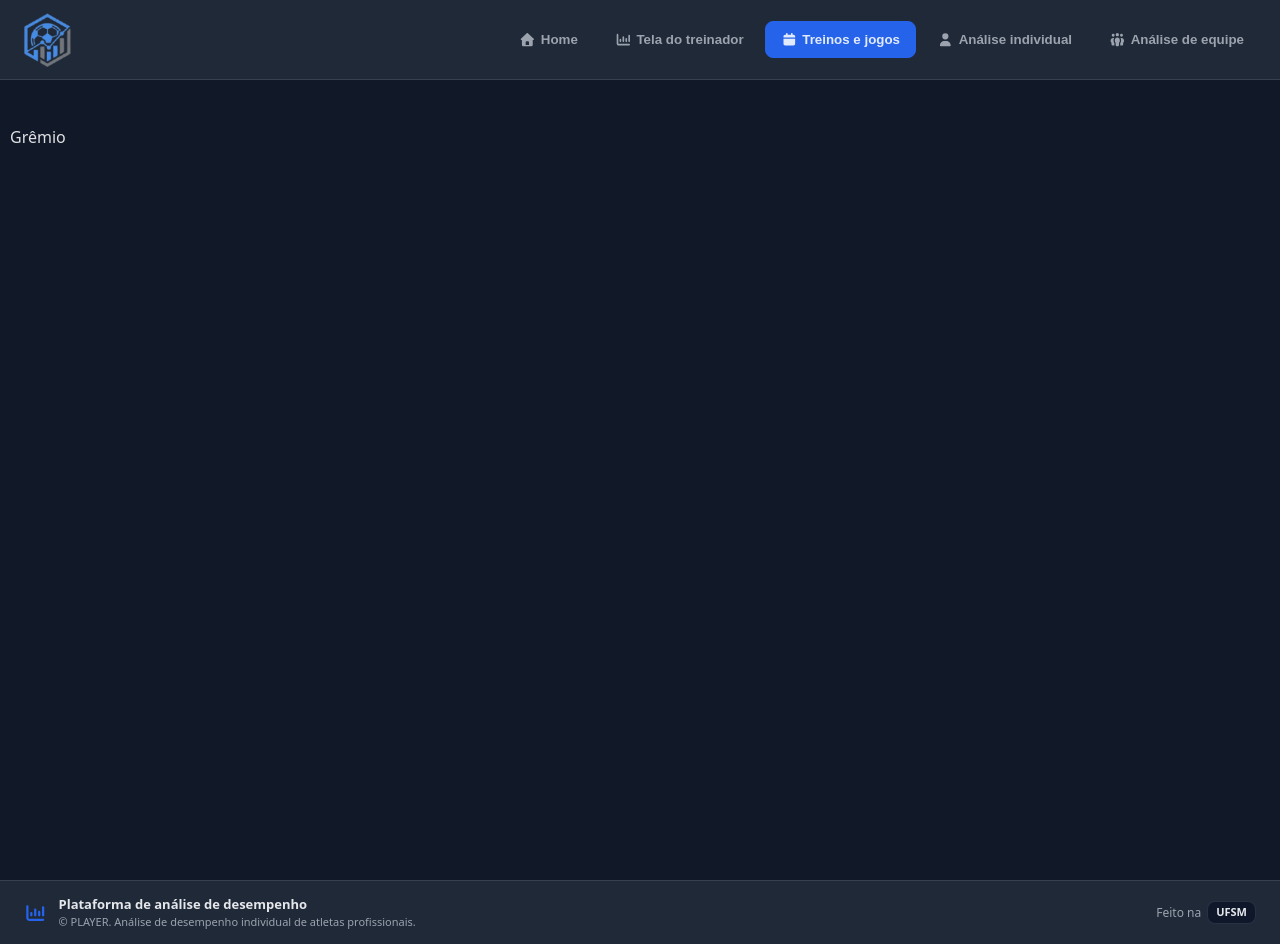
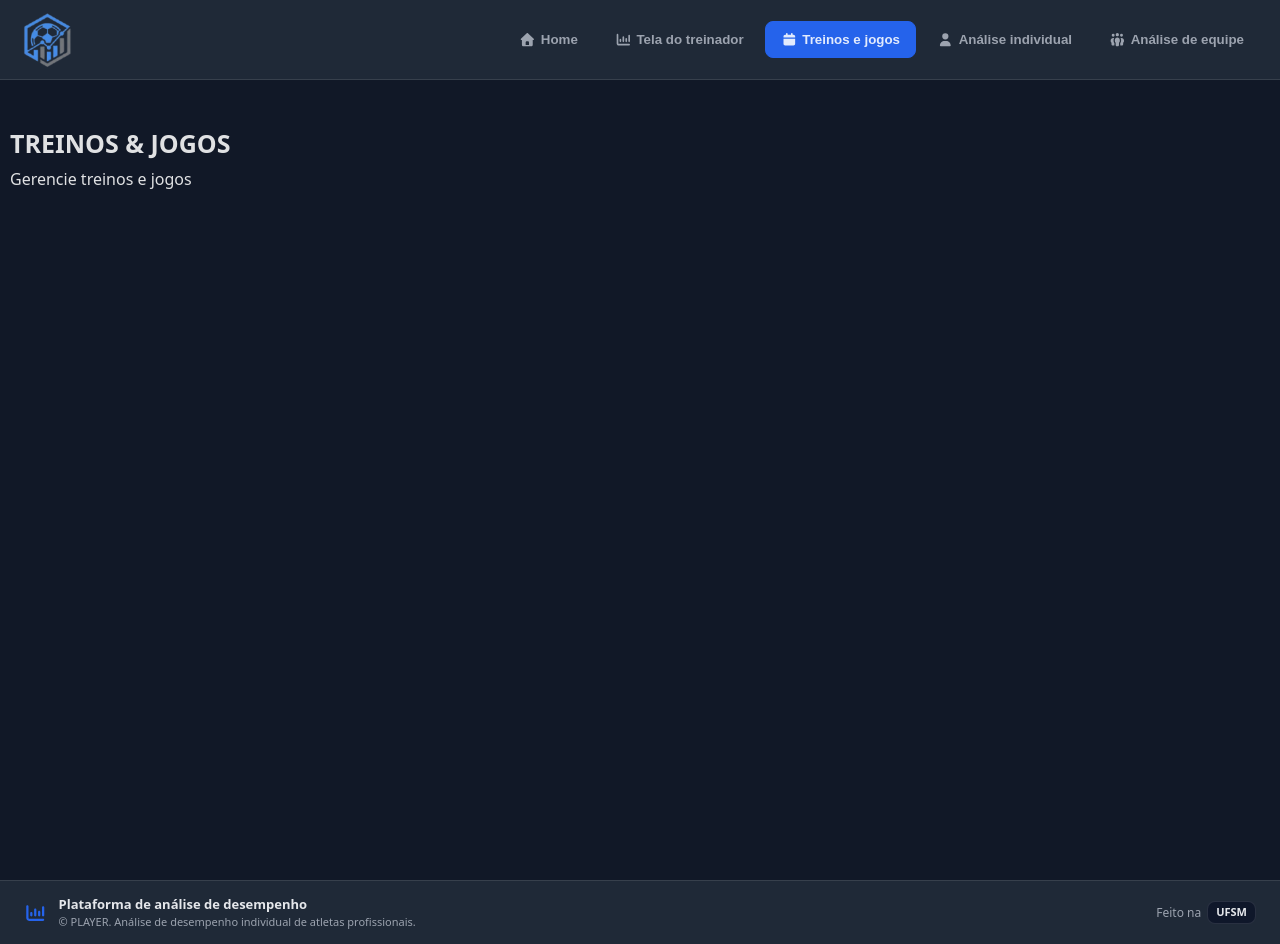
Before and after one commit to diogodls/player, a React (Vite) app: page / in a window 1280 px wide. Both pictures are taken after a click on the button "Treinos e jogos". Built offline with nearby package versions, Linux system fonts and the light colour scheme.

Commit message:
feat(#44): header da tela pronto

```diff
--- a/src/components/HeaderSessionScreen/HeaderSessionScreen.module.scss
+++ b/src/components/HeaderSessionScreen/HeaderSessionScreen.module.scss
@@ -0,0 +1,10 @@
+.headerText {
+  display: flex;
+  flex-direction: column;
+  gap: 4px;
+}
+
+.title {
+  font-weight: bold;
+  font-size: 25px;
+}
--- a/src/components/HeaderSessionScreen/HeaderSessionScreen.tsx
+++ b/src/components/HeaderSessionScreen/HeaderSessionScreen.tsx
@@ -1,7 +1,14 @@
+import styles from "./HeaderSessionScreen.module.scss";
+
 const HeaderSessionScreen =() => {
   return(
-    <div>
-      Grêmio
+    <div className={styles.headerText}>
+      <span className={styles.title}>
+        TREINOS & JOGOS
+      </span>
+      <span>
+        Gerencie treinos e jogos
+      </span>
     </div>
   );
 };
--- a/src/main.tsx
+++ b/src/main.tsx
@@ -9,7 +9,6 @@ import {ToastProvider} from "./contexts/ToastContext/ToastContext.tsx";
 import {CookiesProvider} from "react-cookie";
 import {ActionsProvider} from "./contexts/ActionsContext/ActionsContext.tsx";
 import SessionScreen from "./pages/SessionScreen/SessionScreen.tsx";
-
 import PlayerView from "./pages/PlayerView/PlayerView.tsx";
 
 createRoot(document.getElementById('root')!).render(
```
